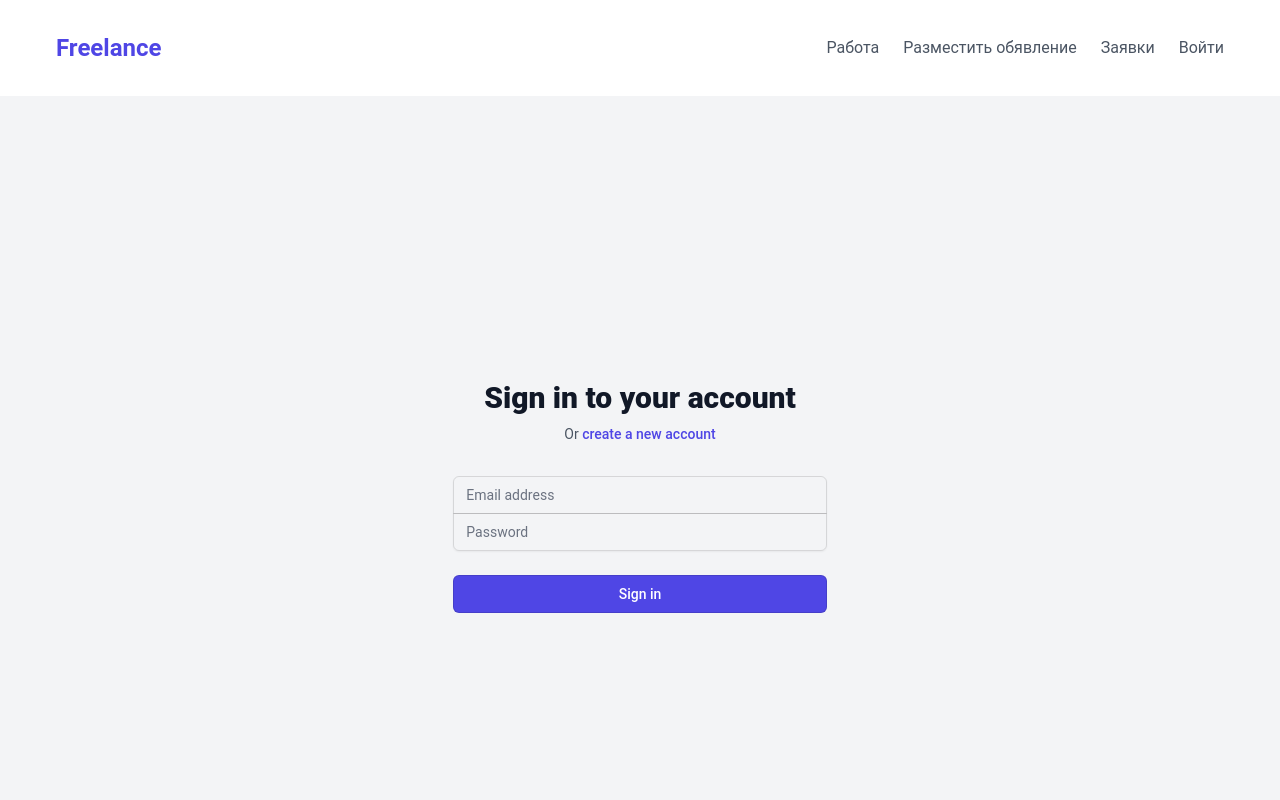
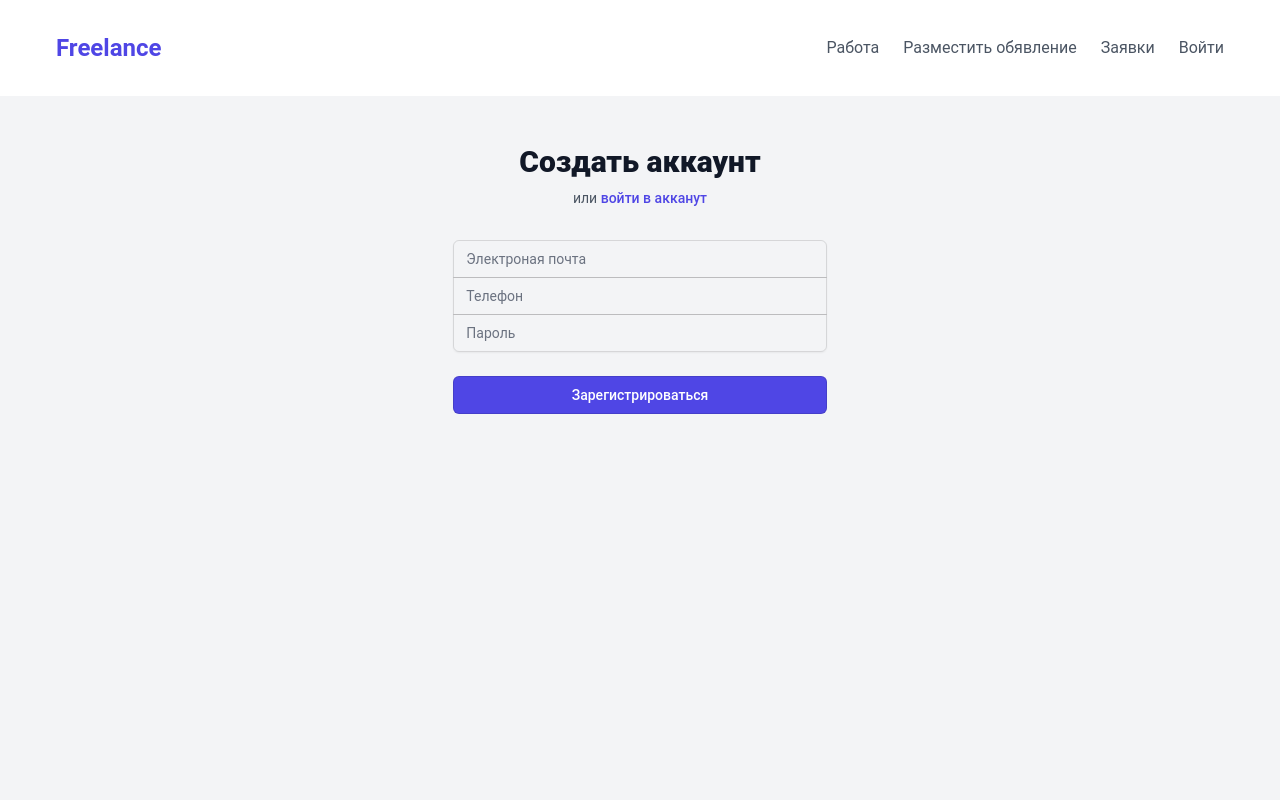
Before and after one commit to SaveliyShutov/freelance, a Nuxt app: page /sign in a window 1280 px wide. Shown: the top 800 px of the page. Built offline with nearby package versions, Linux system fonts and the light colour scheme.

Commit message:
add sign up

```diff
--- a/pages/sign.vue
+++ b/pages/sign.vue
@@ -1,21 +1,21 @@
 <template>
-  <v-container class="min-h-screen flex items-center justify-center py-12">
+  <v-container class="min-h-screen flex  justify-center py-12">
     <v-row justify="center">
       <v-col cols="12" sm="8" md="6" lg="4">
         <div class="space-y-8">
           <div>
-            <h2 class="text-center text-3xl font-extrabold text-gray-900">Sign in to your account</h2>
+            <h2 class="text-center text-3xl font-extrabold text-gray-900">{{ isSignUp ? 'Войти' : 'Создать аккаунт' }}</h2>
             <p class="mt-2 text-center text-sm text-gray-600">
-              Or
+              или
               <a href="#" class="font-medium text-indigo-600 hover:text-indigo-500" @click.prevent="isSignUp = !isSignUp">
-                {{ isSignUp ? 'sign in to your account' : 'create a new account' }}
+                {{ isSignUp ? 'создать новый акканут' : 'войти в акканут' }}
               </a>
             </p>
           </div>
           <form class="space-y-6" @submit.prevent="handleSubmit">
             <div class="rounded-md shadow-sm -space-y-px">
               <div>
-                <label for="email-address" class="sr-only">Email address</label>
+                <label for="email-address" class="sr-only">Электроная почта</label>
                 <input
                   id="email-address"
                   name="email"
@@ -23,11 +23,23 @@
                   required
                   v-model="email"
                   class="appearance-none rounded-none relative block w-full px-3 py-2 border border-gray-300 placeholder-gray-500 text-gray-900 rounded-t-md focus:outline-none focus:ring-indigo-500 focus:border-indigo-500 focus:z-10 sm:text-sm"
-                  placeholder="Email address"
+                  placeholder="Электроная почта"
+                />
+              </div>
+              <div v-if="!isSignUp">
+                <label for="phone" class="sr-only">Телефон</label>
+                <input
+                  id="phone"
+                  name="phone"
+                  type="phone"
+                  required
+                  v-model="phone"
+                  class="appearance-none rounded-none relative block w-full px-3 py-2 border border-gray-300 placeholder-gray-500 text-gray-900 focus:outline-none focus:ring-indigo-500 focus:border-indigo-500 focus:z-10 sm:text-sm"
+                  placeholder="Телефон"
                 />
               </div>
               <div>
-                <label for="password" class="sr-only">Password</label>
+                <label for="password" class="sr-only">Пароль</label>
                 <input
                   id="password"
                   name="password"
@@ -35,7 +47,7 @@
                   required
                   v-model="password"
                   class="appearance-none rounded-none relative block w-full px-3 py-2 border border-gray-300 placeholder-gray-500 text-gray-900 rounded-b-md focus:outline-none focus:ring-indigo-500 focus:border-indigo-500 focus:z-10 sm:text-sm"
-                  placeholder="Password"
+                  placeholder="Пароль"
                 />
               </div>
             </div>
@@ -45,7 +57,7 @@
                 type="submit"
                 class="group relative w-full flex justify-center py-2 px-4 border border-transparent text-sm font-medium rounded-md text-white bg-indigo-600 hover:bg-indigo-700 focus:outline-none focus:ring-2 focus:ring-offset-2 focus:ring-indigo-500"
               >
-                {{ isSignUp ? 'Sign up' : 'Sign in' }}
+                {{ isSignUp ? 'Войти' : 'Зарегистрироваться' }}
               </button>
             </div>
           </form>
```
